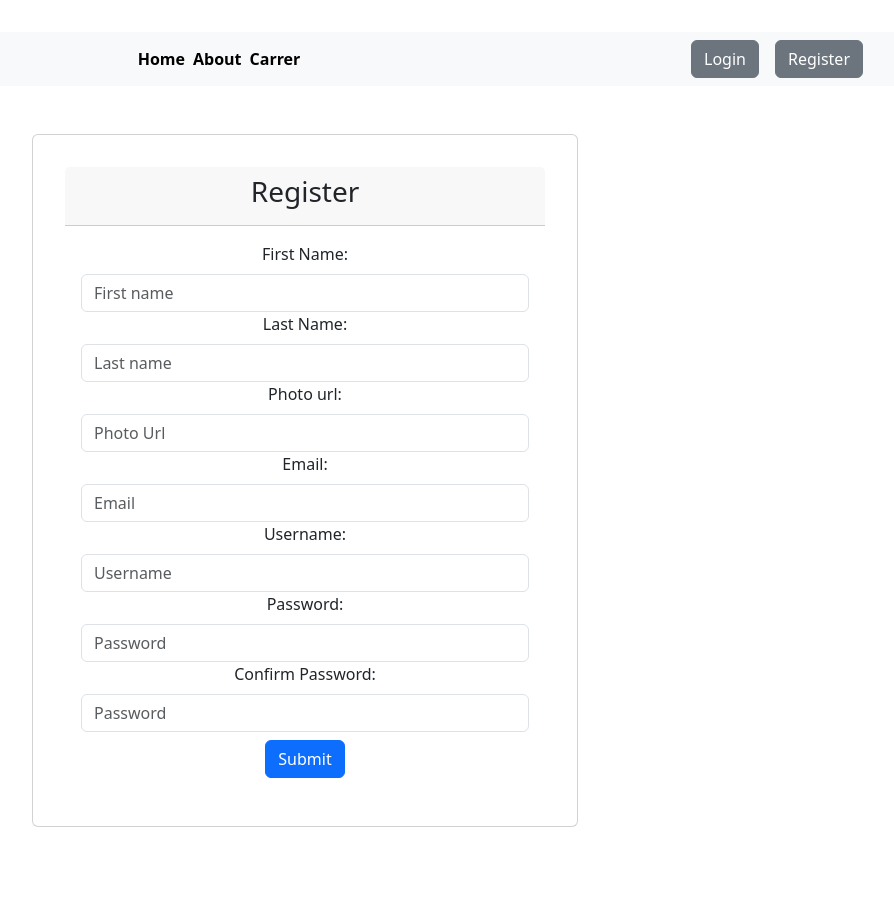
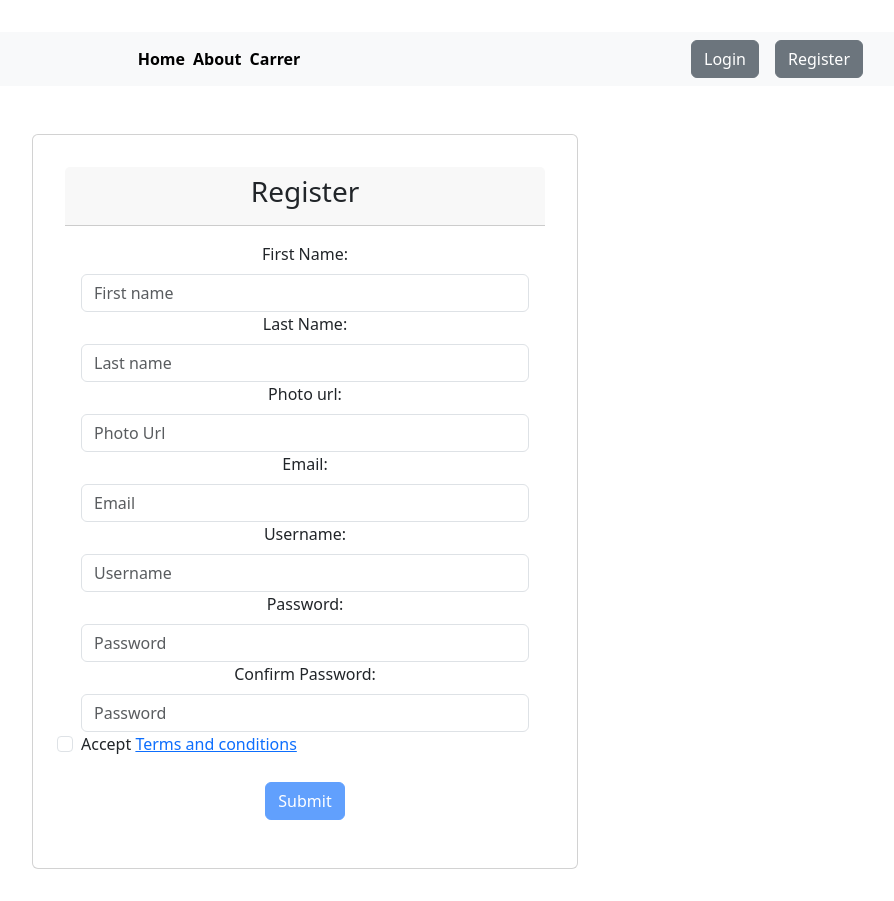
Before and after one commit to meraj2704/the-news-dragon-client, a React (Vite) app: page /register in a window 1280 px wide. Shown: the whole page, without its empty margins (335-1229 px from the left). Before the commit the page ends 859 px from the top, so only its background shows below. Built offline with nearby package versions, Linux system fonts and the light colour scheme; no server answers.

Commit message:
page realoding solve and check box

```diff
--- a/src/Pages/Login/Register.jsx
+++ b/src/Pages/Login/Register.jsx
@@ -3,11 +3,12 @@ import { Button, Card, Col, Container, Form, Row } from 'react-bootstrap';
 import Header from '../Shared/Header';
 import NavigationBar from '../Shared/NavigationBar';
 import { AuthContext } from '../../Providers/AuthProvider';
-import { useNavigate } from 'react-router-dom';
+import { Link, useNavigate } from 'react-router-dom';
 
 const Login = () => {
     const [success, setSuccess] = useState('');
     const [error, setError] = useState('');
+    const [checked,setChecked]  = useState(false);
     const navigate = useNavigate();
 
     const { createUser,updateUserProfile} = useContext(AuthContext)
@@ -53,6 +54,10 @@ const Login = () => {
 
         console.log(firstName, lastName, email, userName, password, confirmPassword);
     }
+    const handleChecked = event =>{
+        setChecked(event.target.checked);
+        console.log(checked);
+    }
     return (
         <div>
             {/* <NavigationBar></NavigationBar> */}
@@ -93,7 +98,11 @@ const Login = () => {
                                         <Form.Label>Confirm Password:</Form.Label>
                                         <Form.Control type="password" name="confirmPassword" placeholder="Password" />
                                     </Form.Group>
-                                    <Button className='mt-2' variant="primary" type="submit" block>
+                                    <Form.Group onClick={handleChecked}>
+
+                                        <Form.Check className='ps-0 text-start' type="checkbox" name="accept" label={<><p>Accept <Link to='/terms'>Terms and conditions</Link></p></>} />
+                                    </Form.Group>
+                                    <Button className='mt-2' disabled={!checked} variant="primary" type="submit" block>
                                         Submit
                                     </Button>
                                     {
--- /dev/null
+++ b/src/Pages/Shared/Terms.jsx
@@ -0,0 +1,15 @@
+import React from 'react';
+import { Link } from 'react-router-dom';
+
+const Terms = () => {
+    return (
+        <div>
+            <h2>Terms and Conditions</h2>
+            <p>Lorem ipsum dolor sit amet consectetur, adipisicing elit. Quisquam et velit aperiam aliquam tenetur eos inventore, nostrum numquam labore, accusamus praesentium quaerat incidunt iste! Consequuntur, nulla odio! Voluptates, earum mollitia odit amet nostrum nesciunt quidem ipsam quisquam, tempore cumque cupiditate debitis eum quia soluta officiis consequatur obcaecati fuga, beatae fugiat sapiente voluptatum dolore omnis. Quos totam sit laborum enim obcaecati quasi omnis saepe, voluptatibus sapiente illum odio neque modi accusamus nobis optio itaque, magnam autem natus sint. Beatae ex vero ipsum magni aliquid dicta ullam suscipit assumenda nihil obcaecati blanditiis quaerat impedit vitae expedita sequi, minus, nobis delectus molestiae ad!</p>
+
+            <p>Back to <Link to='/register'>Register</Link></p>
+        </div>
+    );
+};
+
+export default Terms;
--- a/src/Providers/AuthProvider.jsx
+++ b/src/Providers/AuthProvider.jsx
@@ -7,24 +7,30 @@ const auth = getAuth(app);
 
 const AuthProvider = ({children}) => {
     const [user,setUser] = useState(null);
+    const [loading,setLoading] = useState(true);
     const createUser = (email,password) =>
     {
+        setLoading(true);
         return createUserWithEmailAndPassword(auth,email,password);
     }
     const signIn = (email, password) =>{
+        setLoading(true);
         return signInWithEmailAndPassword(auth, email,password);
     }
 
     const updateUserProfile =(userName, url) =>{
+        setLoading(true);
         return updateProfile(auth.currentUser, {displayName:"Meraj", photoURL:"ami"})
     }
     const logOut= () =>{
+        setLoading(true);
         return signOut(auth)
     }
     useEffect(()=>{
         const unsubscribed = onAuthStateChanged(auth, loggedUser =>{
             console.log(loggedUser + " in now");
             setUser(loggedUser);
+            setLoading(false);
         })
 
         return ()=>{
@@ -34,6 +40,7 @@ const AuthProvider = ({children}) => {
     const authInfo ={
         user,
         createUser,
+        loading,
         signIn,
         updateUserProfile,
         logOut
--- a/src/Routes/PrivateRout.jsx
+++ b/src/Routes/PrivateRout.jsx
@@ -1,14 +1,19 @@
 import React, { useContext } from 'react';
 import { AuthContext } from '../Providers/AuthProvider';
 import { Navigate, useLocation } from 'react-router-dom';
+import { Spinner } from 'react-bootstrap';
 
-const PrivateRout = ({children}) => {
+const PrivateRout = ({ children }) => {
     const location = useLocation();
-    const {user} = useContext(AuthContext);
-        if(user){
+    const { user, loading } = useContext(AuthContext);
+    if(loading)
+    {
+        return  <Spinner animation="border" variant="danger" />
+    }
+    if (user) {
             return children;
-        }
-        return <Navigate state={{from:location}} to="/login" replace></Navigate>
+    }
+    return <Navigate state={{ from: location }} to="/login" replace></Navigate>
 
 };
 
--- a/src/Routes/Routes.jsx
+++ b/src/Routes/Routes.jsx
@@ -8,6 +8,7 @@ import LoginLayouts from "../LayOuts/LoginLayouts";
 import Login from "../Pages/Login/Login";
 import Register from "../Pages/Login/Register";
 import PrivateRout from "./PrivateRout";
+import Terms from "../Pages/Shared/Terms";
 
 const router = createBrowserRouter([
     {
@@ -25,6 +26,10 @@ const router = createBrowserRouter([
             {
                 path: 'register',
                 element: <Register></Register>
+            },
+            {
+                path: 'terms',
+                element:<Terms></Terms>
             }
         ]
     },
```
